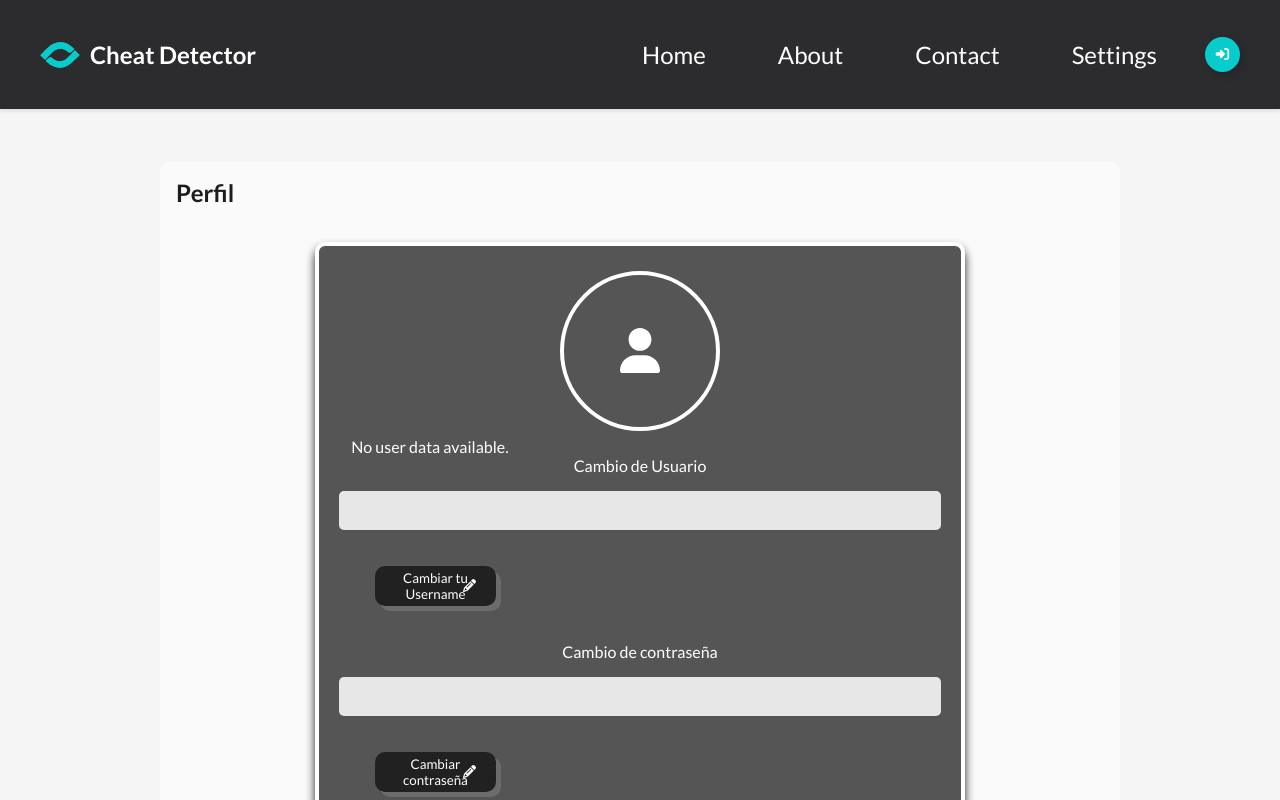
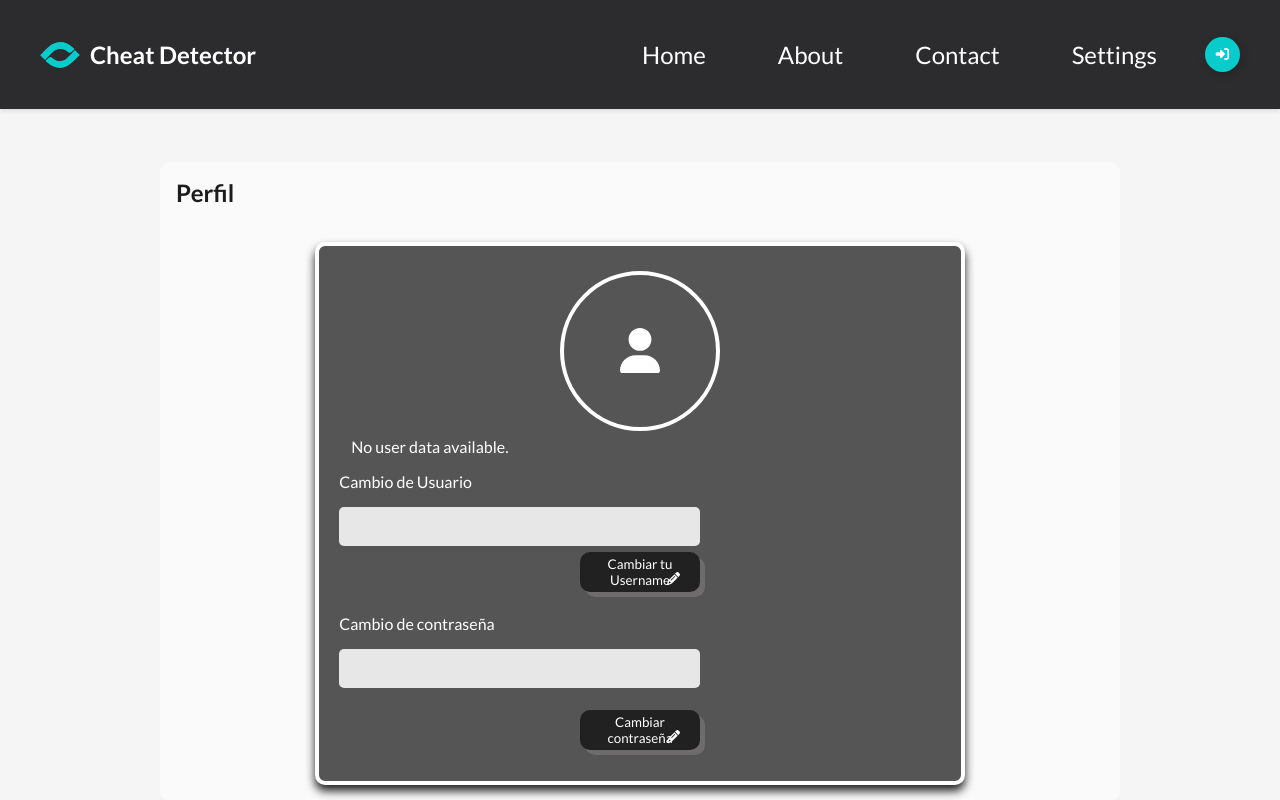
Before and after one commit to ConstruccionSoftware2024/Construccion-de-Software-2024-1, a Vue app: page /settings in a window 1280 px wide. Shown: the top 800 px of the page. Built offline with nearby package versions, Linux system fonts and the light colour scheme.

Commit message:
actualizacion

```diff
--- a/package.json
+++ b/package.json
@@ -15,6 +15,7 @@
     "@fortawesome/fontawesome-free": "^6.5.2",
     "@kouts/vue-modal": "^2.1.12",
     "axios": "^1.7.2",
+    "bcrypt": "^5.1.1",
     "chart": "^0.1.2",
     "chart.js": "^4.4.3",
     "console": "^0.7.2",
--- a/src/components/ComponentesGrupoJoaquin/SettingsView.vue
+++ b/src/components/ComponentesGrupoJoaquin/SettingsView.vue
@@ -26,7 +26,7 @@
           <div class="profile-setting">
             <label for="username">Cambio de Usuario</label>
             <input type="text" id="new_username" v-model="newusername">
-          </div>
+
             <button class="Btn" @click.prevent="edit_username">Cambiar tu Username
               <svg class="svg" viewBox="0 0 512 512">
                 <path
@@ -34,9 +34,12 @@
                 </path>
               </svg>
             </button>
+          </div>
+          <div class="contenedor">
             <div class="profile-setting">
               <label for="password">Cambio de contraseña</label>
               <input type="password" id="new_password" v-model="newpassword">
+            </div>
           </div>
           <button class="Btn" @click.prevent="edit_password">Cambiar contraseña
             <svg class="svg" viewBox="0 0 512 512">
@@ -45,10 +48,9 @@
               </path>
             </svg>
           </button>
+
         </div>
       </div>
-
-
 
     </div>
 
@@ -80,10 +82,7 @@ import { useThemeStore, useUserStore } from '../../../back-end/src/store.js'
 
 const themeStore = useThemeStore()
 const selectedTheme = ref('light')
-const profile = ref({
-  username: '',
-  email: ''
-})
+
 const isDarkMode = computed(() => themeStore.isDarkMode)
 
 const selectTheme = (theme) => {
@@ -150,13 +149,21 @@ export default {
   methods: {
     async edit_username() {
       try {
+        //var val_pass = prompt("Ingrese la contraseña actual para actualizar")
+        //const response = await axios.post('http://localhost:8080/verify_password', {
+        //email: user.value.email,
+        //val_password: val_pass
+        //});
+        //if (response.data.passwordCorrect) {
         const response = await axios.post('http://localhost:8080/edit_username', {
           email: user.value.email,
-          new_username: this.newusername,
-
+          new_username: this.newusername
         });
 
         console.log(response.data);
+        //} else {
+        //  alert("Contraseña incorrecta")
+        //}
 
       } catch (error) {
         console.error(error);
@@ -200,9 +207,10 @@ export default {
 }
 
 .profile-setting label {
-  display: block;
+  display: flex;
   font-size: 1rem;
   margin-bottom: 1rem;
+  margin-top: 1rem;
 }
 
 h2 {
@@ -211,13 +219,15 @@ h2 {
 }
 
 .profile-setting input {
-  width: 100%;
+  width: 60%;
   padding: 0.5rem;
   font-size: 1rem;
   border-radius: 5px;
   border-color: transparent;
   background-color: var(--input-background-color);
   color: var(--text-color);
+  display: flex;
+  margin-left: 0;
 }
 
 input:focus {
@@ -324,10 +334,11 @@ p {
   font-size: 18px;
 }
 
+
+
 .Btn {
   position: relative;
-  display: flex;
-  align-items: center;
+
   justify-content: flex-start;
   width: 20%;
   height: 40px;
@@ -340,7 +351,7 @@ p {
   border-radius: 10px;
   box-shadow: 5px 5px 0px #6d6b6b;
   transition-duration: .3s;
-  margin: 6%;
+  margin: 1%;
 }
 
 .svg {
--- a/src/router/index.js
+++ b/src/router/index.js
@@ -12,7 +12,6 @@ import RevisionesView from '../views/VistasGrupoClaudio/RevisionesView.vue'
 import InvitarAlumnos from '@/components/ComponentesGrupoClaudio/InvitarAlumnos.vue'
 import FaltaAlumnos from '@/views/VistasGrupoClaudio/FaltaAlumnos.vue'
 import EstadoAlumnos from '@/views/VistasGrupoClaudio/EstadoAlumnos.vue'
-import perfil from '@/components/ComponentesGrupoJoaquin/profile.vue'
 import VistaProfesor from '@/views/VistasGrupoJoaquin/VistaProfesor.vue'
 import AboutView from '@/views/VistasGrupoClaudio/AboutView.vue'
 
@@ -118,11 +117,6 @@ const router = createRouter({
       path: '/alumnovista',
       name: 'vista-alumno',
       component: VistaAlumno
-    },
-    {
-      path: '/perfil',
-      name: 'perfil',
-      component: () => import('../components/ComponentesGrupoJoaquin/profile.vue')
     }
   ]
 })
```
Also changed, not shown: back-end/src/server.js (+29 -7 lines), 1 other file (tests, documents, lock files or other folders). Lines whose indentation alone changed are shown as unchanged.
